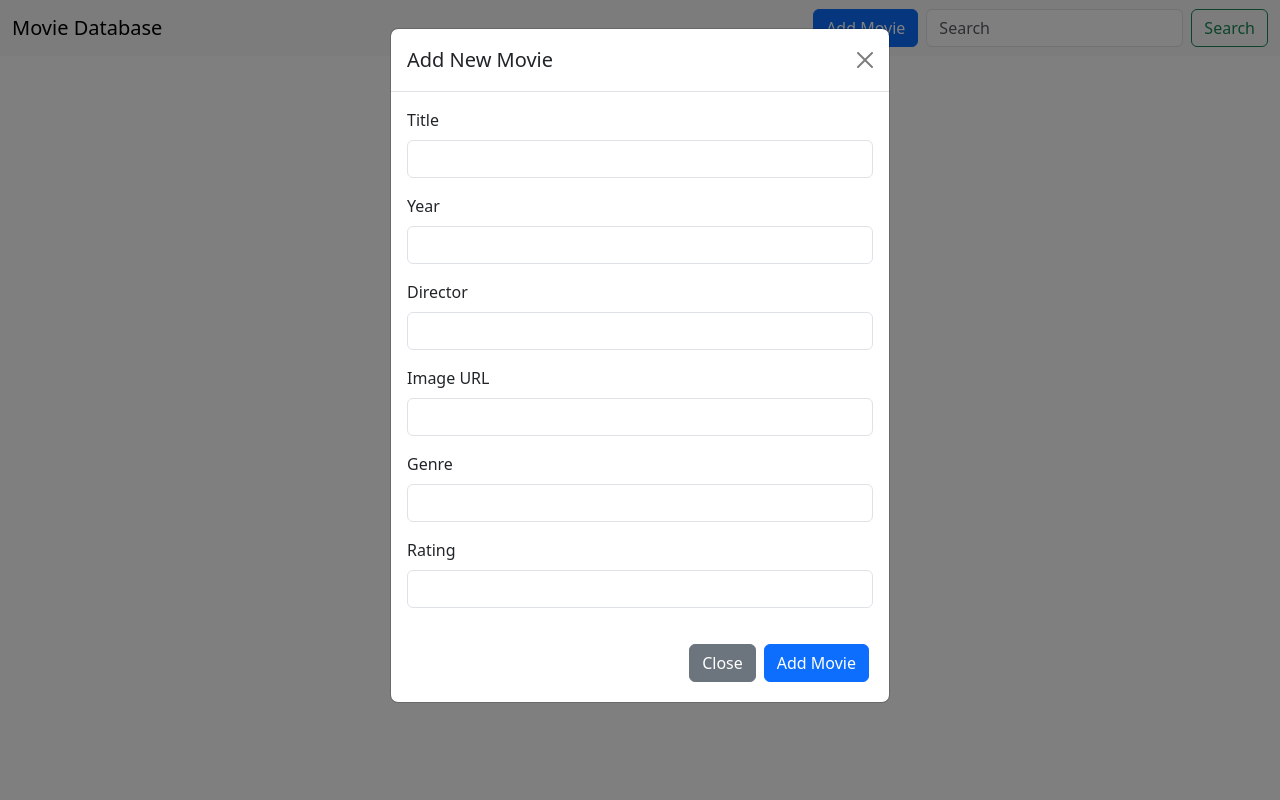
After one commit to mullumhs/project-20-pwa-voxace, a Flask app: template templates/base.html in a window 1280 px wide, after a click on "Add Movie". The commit adds this page. Run offline with Flask 3, Linux system fonts and the light colour scheme; the template is opened without the code that fills it, so the values that code supplies are empty.

Commit message:
Working add and get

```diff
--- /dev/null
+++ b/templates/base.html
@@ -0,0 +1,176 @@
+<!DOCTYPE html>
+
+<html lang="en">
+  <head>
+    <meta charset="UTF-8" />
+
+    <meta name="viewport" content="width=device-width, initial-scale=1.0" />
+
+    <title>{% block title %}Movie Database{% endblock %}</title>
+
+    <!-- Bootstrap CSS -->
+
+    <link
+      href="https://cdn.jsdelivr.net/npm/bootstrap@5.3.0/dist/css/bootstrap.min.css"
+      rel="stylesheet"
+    />
+
+    <!-- Custom CSS -->
+
+    <link
+      rel="stylesheet"
+      href="{{ url_for('static', filename='css/custom.css') }}"
+    />
+  </head>
+
+  <body>
+    <nav class="navbar navbar-expand-lg bg-body-tertiary">
+      <div class="container-fluid">
+        <a class="navbar-brand" href="#">Movie Database</a>
+        <button
+          class="navbar-toggler"
+          type="button"
+          data-bs-toggle="collapse"
+          data-bs-target="#navbarSupportedContent"
+          aria-controls="navbarSupportedContent"
+          aria-expanded="false"
+          aria-label="Toggle navigation"
+        >
+          <span class="navbar-toggler-icon"></span>
+        </button>
+        <div class="collapse navbar-collapse" id="navbarSupportedContent">
+          <ul class="navbar-nav me-auto mb-2 mb-lg-0"></ul>
+          <!-- Button trigger modal -->
+          <button
+            type="button"
+            class="btn btn-primary me-2"
+            data-bs-toggle="modal"
+            data-bs-target="#exampleModal"
+          >
+            Add Movie
+          </button>
+          <form class="d-flex" role="search">
+            <input
+              class="form-control me-2"
+              type="search"
+              placeholder="Search"
+              aria-label="Search"
+            />
+            <button class="btn btn-outline-success" type="submit">
+              Search
+            </button>
+          </form>
+        </div>
+      </div>
+    </nav>
+
+    <!-- Container for content -->
+
+    <div class="container mt-4">{% block content %} {% endblock %}</div>
+
+    <!-- Modal -->
+    <div
+      class="modal fade"
+      id="exampleModal"
+      tabindex="-1"
+      aria-labelledby="exampleModalLabel"
+      aria-hidden="true"
+    >
+      <div class="modal-dialog">
+        <div class="modal-content">
+          <div class="modal-header">
+            <h1 class="modal-title fs-5" id="exampleModalLabel">
+              Add New Movie
+            </h1>
+            <button
+              type="button"
+              class="btn-close"
+              data-bs-dismiss="modal"
+              aria-label="Close"
+            ></button>
+          </div>
+          <div class="modal-body">
+            <form action="/add" method="POST">
+              <div class="mb-3">
+                <label for="title" class="form-label">Title</label>
+                <input
+                  type="text"
+                  class="form-control"
+                  id="title"
+                  name="title"
+                  required
+                />
+              </div>
+              <div class="mb-3">
+                <label for="year" class="form-label">Year</label>
+                <input
+                  type="number"
+                  class="form-control"
+                  id="year"
+                  name="year"
+                  required
+                />
+              </div>
+              <div class="mb-3">
+                <label for="director" class="form-label">Director</label>
+                <input
+                  type="text"
+                  class="form-control"
+                  id="director"
+                  name="director"
+                  required
+                />
+              </div>
+              <div class="mb-3">
+                <label for="image_url" class="form-label">Image URL</label>
+                <input
+                  type="url"
+                  class="form-control"
+                  id="image_url"
+                  name="image_url"
+                  required
+                />
+              </div>
+              <div class="mb-3">
+                <label for="genre" class="form-label">Genre</label>
+                <input
+                  type="text"
+                  class="form-control"
+                  id="genre"
+                  name="genre"
+                  required
+                />
+              </div>
+              <div class="mb-3">
+                <label for="rating" class="form-label">Rating</label>
+                <input
+                  type="number"
+                  step="0.1"
+                  min="0"
+                  max="10"
+                  class="form-control"
+                  id="rating"
+                  name="rating"
+                  required
+                />
+              </div>
+              <div class="modal-footer p-0 pt-3 border-top-0">
+                <button
+                  type="button"
+                  class="btn btn-secondary"
+                  data-bs-dismiss="modal"
+                >
+                  Close
+                </button>
+                <button type="submit" class="btn btn-primary">Add Movie</button>
+              </div>
+            </form>
+          </div>
+        </div>
+      </div>
+    </div>
+
+    <!-- Bootstrap JS -->
+    <script src="https://cdn.jsdelivr.net/npm/bootstrap@5.3.0/dist/js/bootstrap.bundle.min.js"></script>
+  </body>
+</html>
```
Also changed, not shown: templates/index.html (+25 -11 lines), views.py (+36 -19 lines).
